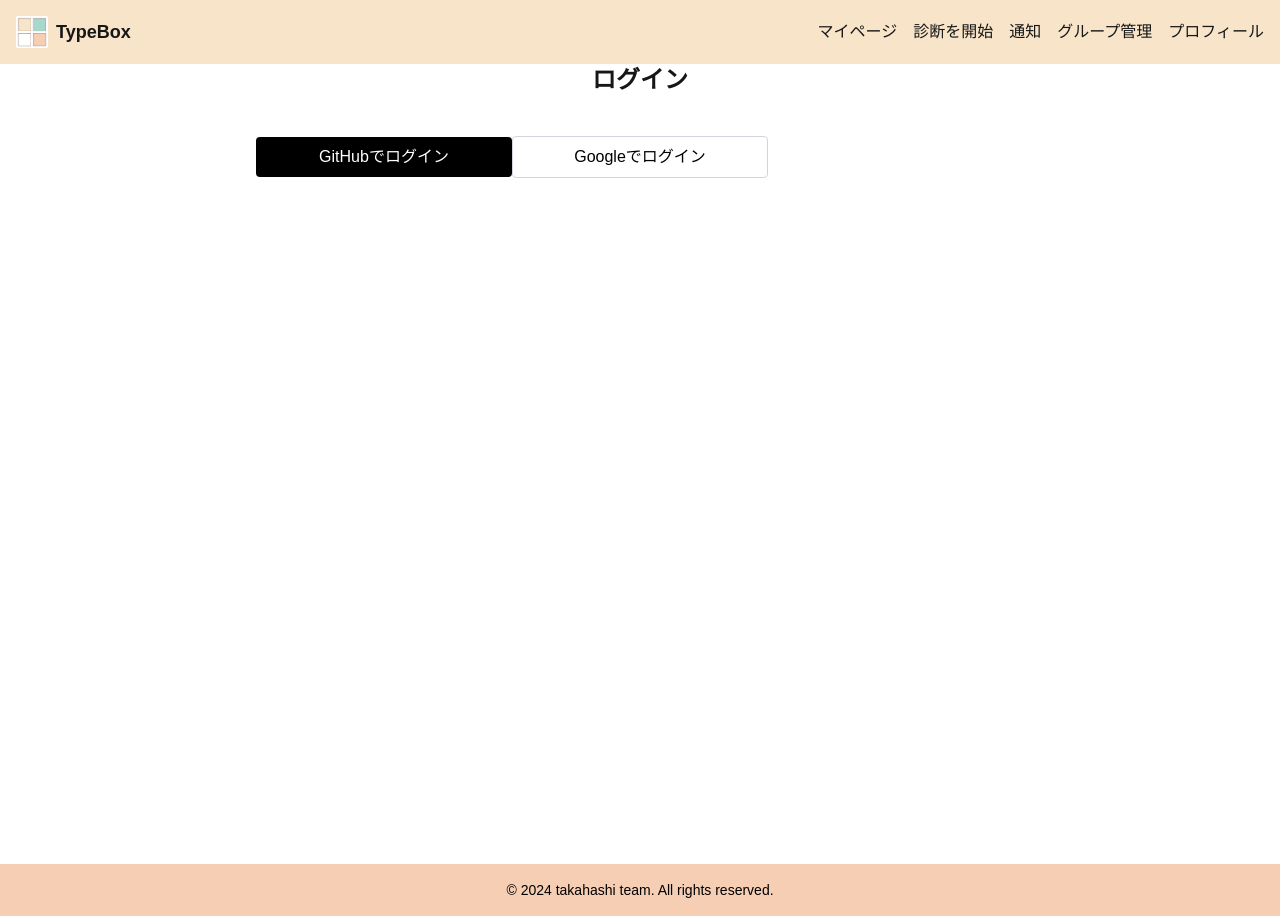
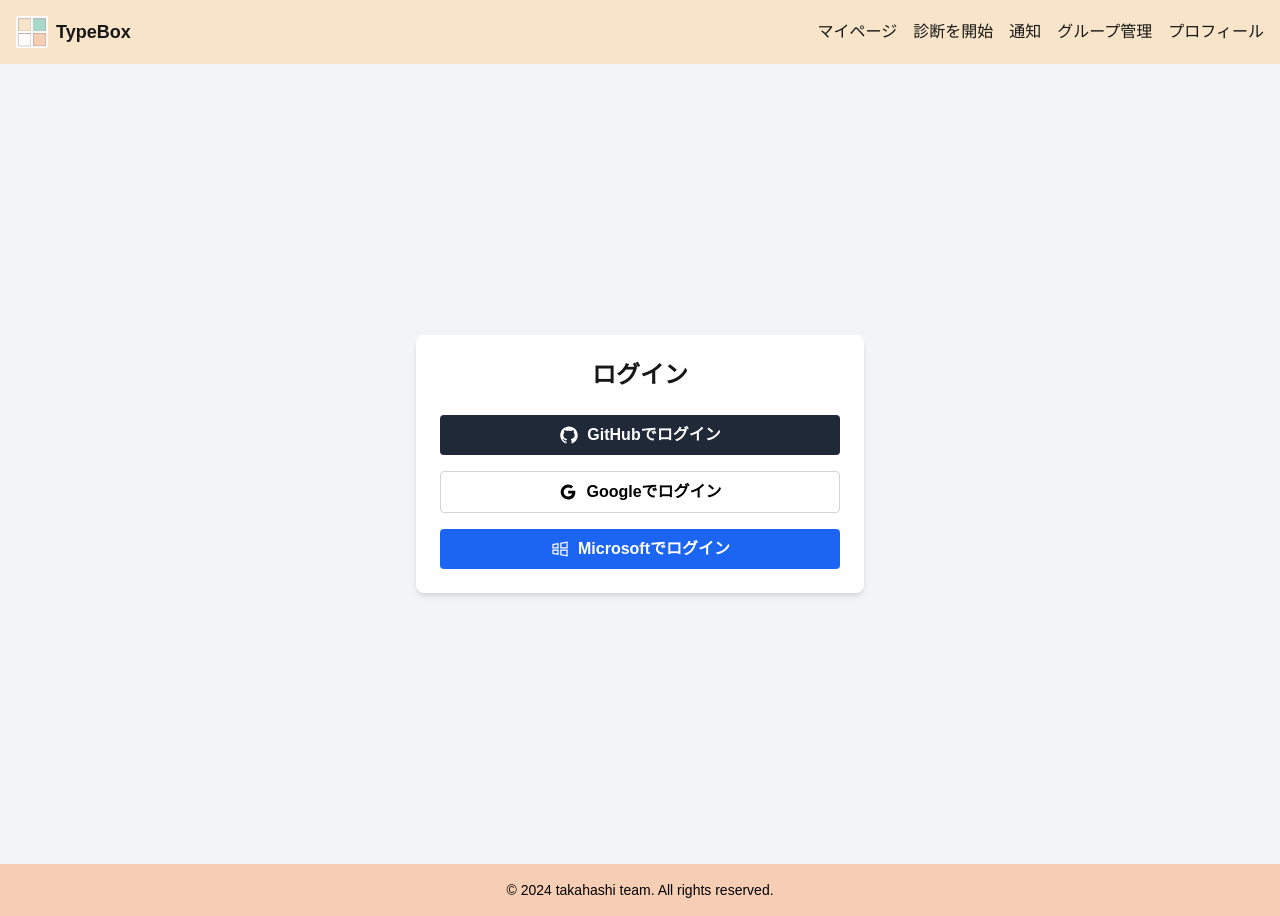
Before and after one commit to Take327/typebox, a Next.js app: page /login in a window 1280 px wide. Built offline with nearby package versions, Linux system fonts and the light colour scheme.

Commit message:
ライブラリ追加

```diff
--- a/package.json
+++ b/package.json
@@ -10,11 +10,13 @@
   },
   "dependencies": {
     "@headlessui/react": "^2.2.0",
+    "@heroicons/react": "^2.2.0",
     "flowbite": "^2.5.2",
     "next": "15.1.3",
     "next-auth": "^4.24.11",
     "react": "^19.0.0",
-    "react-dom": "^19.0.0"
+    "react-dom": "^19.0.0",
+    "react-icons": "^5.4.0"
   },
   "devDependencies": {
     "@eslint/eslintrc": "^3",
--- a/src/app/layout.tsx
+++ b/src/app/layout.tsx
@@ -55,8 +55,6 @@ export default function RootLayout({
           <Footer />
         </MenuProvider>
 
-        {/* Preline用のスクリプト */}
-        <PrelineScript />
       </body>
     </html>
   );
--- a/src/app/login/page.tsx
+++ b/src/app/login/page.tsx
@@ -1,30 +1,53 @@
 'use client';
 
 import { signIn } from "next-auth/react";
+import { AiOutlineGithub, AiOutlineGoogle, AiOutlineWindows } from "react-icons/ai";
 
 export default function LoginPage() {
+  const handleSignIn = async (provider: string) => {
+    try {
+      await signIn(provider);
+    } catch (error) {
+      console.error("ログインエラー:", error);
+      alert("ログインに失敗しました。再度お試しください。");
+    }
+  };
+
   return (
-    <div className="flex flex-col items-center min-h-screen bg-primary">
-      <h1 className="text-2xl font-bold mb-6">ログイン</h1>
+    <div className="flex flex-col items-center justify-center min-h-screen bg-gray-100">
+      <div className="w-full max-w-md p-6 bg-white rounded-lg shadow-md">
+        <h1 className="text-2xl font-bold mb-6 text-center">ログイン</h1>
         <div className="space-y-4">
+          {/* GitHubログイン */}
           <button
-          className="w-64 py-2 text-white bg-black rounded hover:opacity-90"
-          onClick={() => signIn("github")}
+            className="flex items-center justify-center w-full py-2 text-white bg-gray-800 rounded hover:bg-gray-700 focus:ring-2 focus:ring-offset-2 focus:ring-gray-800"
+            onClick={() => handleSignIn("github")}
+            aria-label="GitHubでログイン"
           >
-          GitHubでログイン
+            <AiOutlineGithub className="w-5 h-5 mr-2" />
+            <span className="font-semibold">GitHubでログイン</span>
           </button>
+
+          {/* Googleログイン */}
           <button
-          className="w-64 py-2 text-black bg-white border border-gray-300 rounded hover:bg-gray-100"
-          onClick={() => signIn("google")}
+            className="flex items-center justify-center w-full py-2 text-black bg-white border border-gray-300 rounded hover:bg-gray-100 focus:ring-2 focus:ring-offset-2 focus:ring-gray-400"
+            onClick={() => handleSignIn("google")}
+            aria-label="Googleでログイン"
           >
-          Googleでログイン
+            <AiOutlineGoogle className="w-5 h-5 mr-2" />
+            <span className="font-semibold">Googleでログイン</span>
           </button>
+
+          {/* Microsoftログイン */}
           <button
-          className="w-64 py-2 text-white bg-secondary rounded hover:opacity-90"
-          onClick={() => signIn("azure-ad")}
+            className="flex items-center justify-center w-full py-2 text-white bg-blue-600 rounded hover:bg-blue-700 focus:ring-2 focus:ring-offset-2 focus:ring-blue-500"
+            onClick={() => handleSignIn("azure-ad")}
+            aria-label="Microsoftでログイン"
           >
-          Microsoftでログイン
+            <AiOutlineWindows className="w-5 h-5 mr-2" />
+            <span className="font-semibold">Microsoftでログイン</span>
           </button>
+        </div>
       </div>
     </div>
   );
--- a/tailwind.config.ts
+++ b/tailwind.config.ts
@@ -10,8 +10,8 @@ export default {
   theme: {
     extend: {
       colors: {
-        background: "var(--background)",
-        foreground: "var(--foreground)",
+        primary: '#3498db', // ログインボタンの色
+        secondary: '#2ecc71',
       },
     },
   },
```
Also changed, not shown: 1 other file (tests, documents, lock files or other folders). Lines whose indentation alone changed are shown as unchanged.
